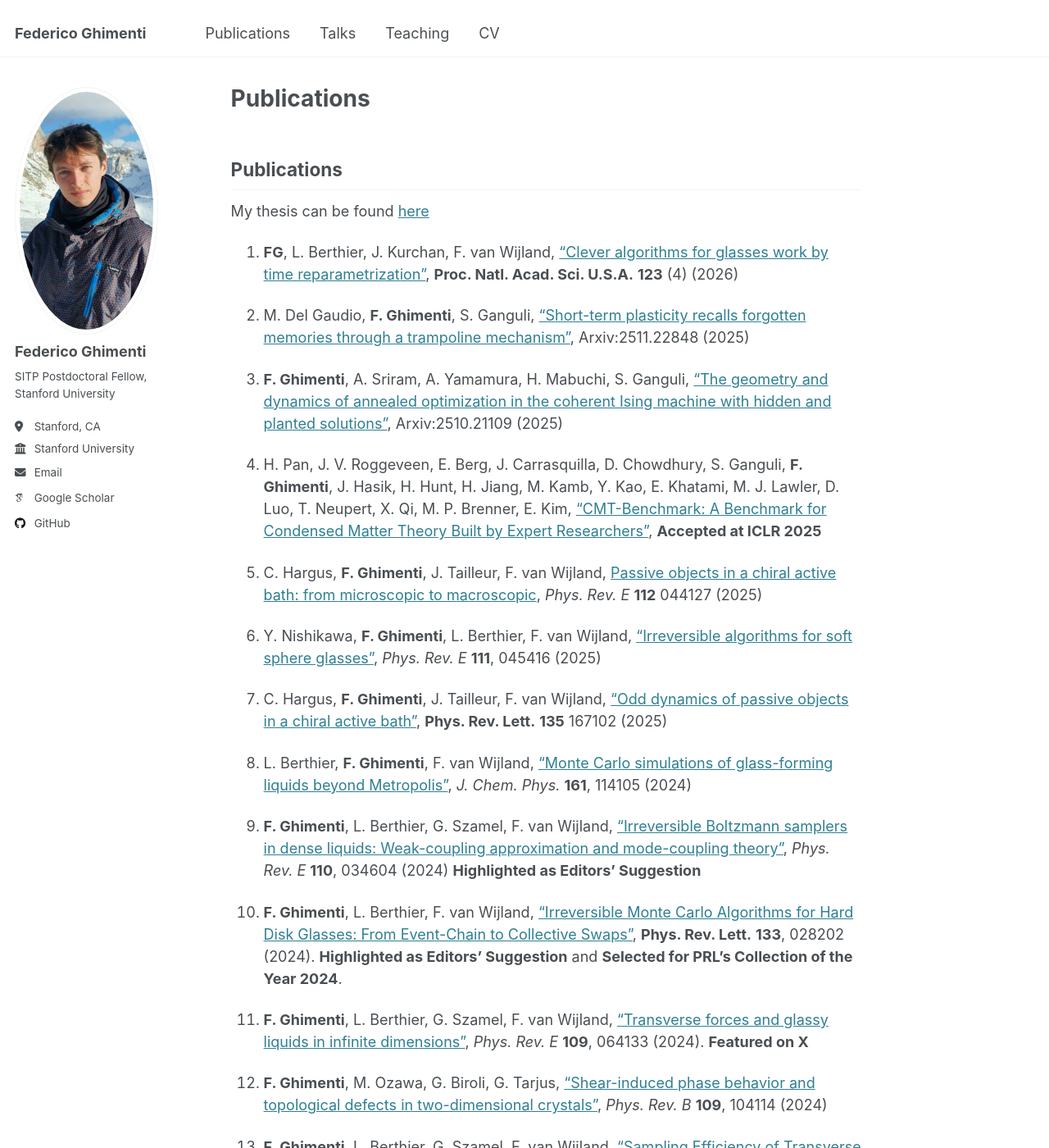
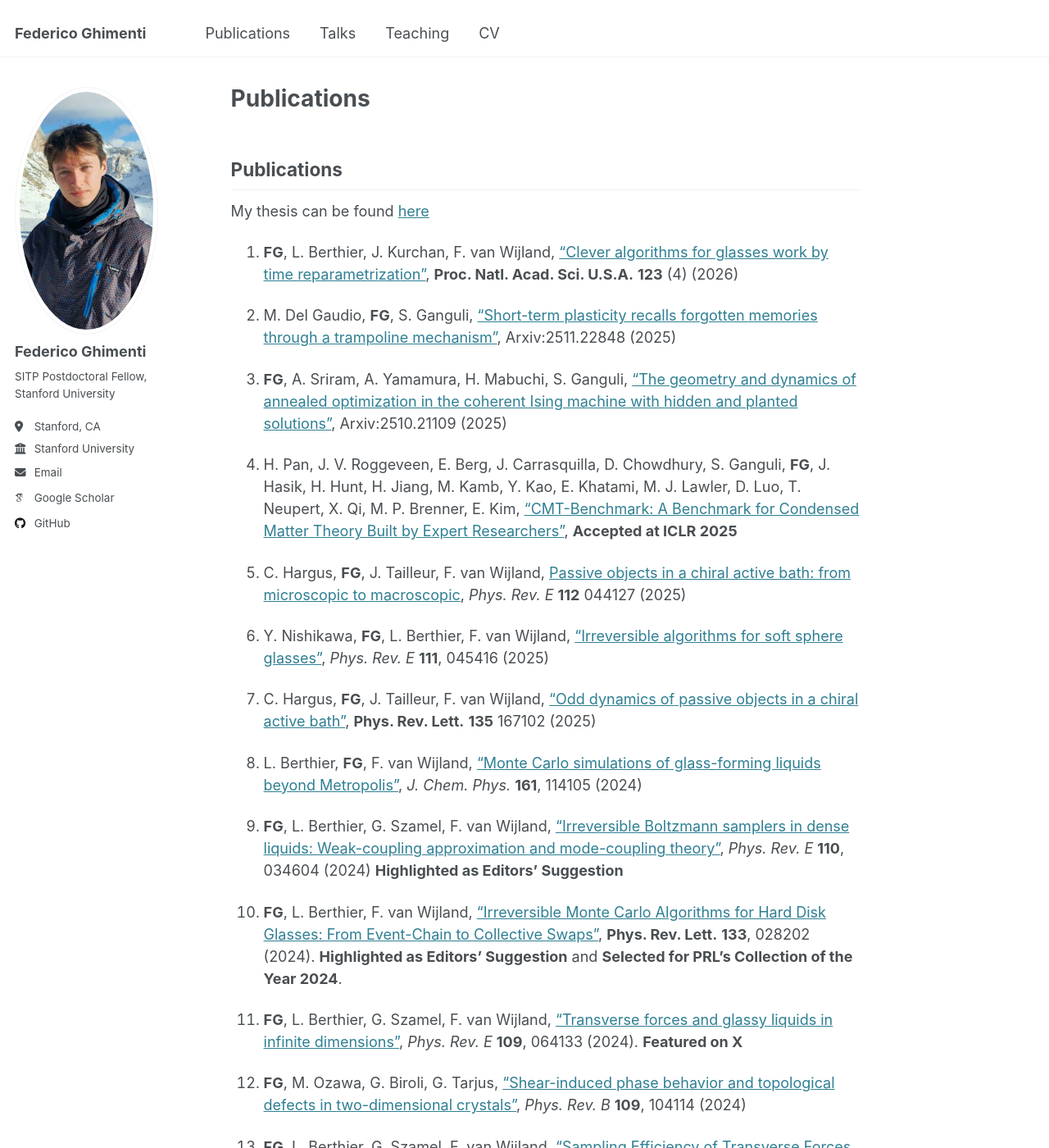
Before and after one commit to FedericoGhimenti/FedericoGhimenti.github.io, a Jekyll site: the page built from _pages/publications.md, in a window 1280 px wide and 1400 px high. Shown: the whole window at 82% size. Built offline with Jekyll 4.4.1, drawn with Linux system fonts in a browser that asks for light colours; some web fonts are replaced.

Commit message:
Update CV&Publications

```diff
--- a/_pages/publications.md
+++ b/_pages/publications.md
@@ -10,28 +10,28 @@ My thesis can be found [here](/files/manuscript_Ghimenti.pdf)
 
 14. **FG**, L. Berthier, J. Kurchan, F. van Wijland, ["Clever algorithms for glasses work by time reparametrization"](https://doi.org/10.1073/pnas.2520818123), **Proc. Natl. Acad. Sci. U.S.A.** **123** (4) (2026)
 
-13. M. Del Gaudio, **F. Ghimenti**, S. Ganguli, ["Short-term plasticity recalls forgotten memories through a trampoline mechanism"](https://arxiv.org/abs/2511.22848), Arxiv:2511.22848 (2025)
+13. M. Del Gaudio, **FG**, S. Ganguli, ["Short-term plasticity recalls forgotten memories through a trampoline mechanism"](https://arxiv.org/abs/2511.22848), Arxiv:2511.22848 (2025)
 
-12. **F. Ghimenti**, A. Sriram, A. Yamamura, H. Mabuchi, S. Ganguli, ["The geometry and dynamics of annealed optimization in the coherent Ising machine with hidden and planted solutions"](https://arxiv.org/abs/2510.21109), Arxiv:2510.21109 (2025)
+12. **FG**, A. Sriram, A. Yamamura, H. Mabuchi, S. Ganguli, ["The geometry and dynamics of annealed optimization in the coherent Ising machine with hidden and planted solutions"](https://arxiv.org/abs/2510.21109), Arxiv:2510.21109 (2025)
 
-11. H. Pan, J. V. Roggeveen, E. Berg, J. Carrasquilla, D. Chowdhury, S. Ganguli, **F. Ghimenti**, J. Hasik, H. Hunt, H. Jiang, M. Kamb, Y. Kao, E. Khatami, M. J. Lawler, D. Luo, T. Neupert, X. Qi, M. P. Brenner, E. Kim, ["CMT-Benchmark: A Benchmark for Condensed Matter Theory Built by Expert Researchers"](https://arxiv.org/abs/2510.05228), **Accepted at ICLR 2025**
+11. H. Pan, J. V. Roggeveen, E. Berg, J. Carrasquilla, D. Chowdhury, S. Ganguli, **FG**, J. Hasik, H. Hunt, H. Jiang, M. Kamb, Y. Kao, E. Khatami, M. J. Lawler, D. Luo, T. Neupert, X. Qi, M. P. Brenner, E. Kim, ["CMT-Benchmark: A Benchmark for Condensed Matter Theory Built by Expert Researchers"](https://arxiv.org/abs/2510.05228), **Accepted at ICLR 2025**
 
-10. C. Hargus, **F. Ghimenti**, J. Tailleur, F. van Wijland, [Passive objects in a chiral active bath: from microscopic to macroscopic](https://journals.aps.org/pre/abstract/10.1103/qb5j-y254), *Phys. Rev. E* **112** 044127 (2025)
+10. C. Hargus, **FG**, J. Tailleur, F. van Wijland, [Passive objects in a chiral active bath: from microscopic to macroscopic](https://journals.aps.org/pre/abstract/10.1103/qb5j-y254), *Phys. Rev. E* **112** 044127 (2025)
 
-9. Y. Nishikawa, **F. Ghimenti**, L. Berthier, F. van Wijland, ["Irreversible algorithms for soft sphere glasses"](https://journals.aps.org/pre/abstract/10.1103/PhysRevE.111.045416), *Phys. Rev. E* **111**, 045416 (2025)
+9. Y. Nishikawa, **FG**, L. Berthier, F. van Wijland, ["Irreversible algorithms for soft sphere glasses"](https://journals.aps.org/pre/abstract/10.1103/PhysRevE.111.045416), *Phys. Rev. E* **111**, 045416 (2025)
 
-8. C. Hargus, **F. Ghimenti**, J. Tailleur, F. van Wijland, ["Odd dynamics of passive objects in a chiral active bath"](https://journals.aps.org/prl/abstract/10.1103/pdpf-sd9q), **Phys. Rev. Lett.** **135** 167102 (2025)
+8. C. Hargus, **FG**, J. Tailleur, F. van Wijland, ["Odd dynamics of passive objects in a chiral active bath"](https://journals.aps.org/prl/abstract/10.1103/pdpf-sd9q), **Phys. Rev. Lett.** **135** 167102 (2025)
 
-7. L. Berthier, **F. Ghimenti**, F. van Wijland, ["Monte Carlo simulations of glass-forming liquids beyond Metropolis"](https://pubs.aip.org/aip/jcp/article-abstract/161/11/114105/3312882/Monte-Carlo-simulations-of-glass-forming-liquids?redirectedFrom=fulltext), *J. Chem. Phys.* **161**, 114105 (2024)
+7. L. Berthier, **FG**, F. van Wijland, ["Monte Carlo simulations of glass-forming liquids beyond Metropolis"](https://pubs.aip.org/aip/jcp/article-abstract/161/11/114105/3312882/Monte-Carlo-simulations-of-glass-forming-liquids?redirectedFrom=fulltext), *J. Chem. Phys.* **161**, 114105 (2024)
 
-6. **F. Ghimenti**, L. Berthier, G. Szamel, F. van Wijland, ["Irreversible Boltzmann samplers in dense liquids: Weak-coupling approximation and mode-coupling theory"](https://journals.aps.org/pre/abstract/10.1103/PhysRevE.110.034604), *Phys. Rev. E* **110**, 034604 (2024) **Highlighted as Editors' Suggestion**
+6. **FG**, L. Berthier, G. Szamel, F. van Wijland, ["Irreversible Boltzmann samplers in dense liquids: Weak-coupling approximation and mode-coupling theory"](https://journals.aps.org/pre/abstract/10.1103/PhysRevE.110.034604), *Phys. Rev. E* **110**, 034604 (2024) **Highlighted as Editors' Suggestion**
 
-5. **F. Ghimenti**, L. Berthier, F. van Wijland, ["Irreversible Monte Carlo Algorithms for Hard Disk Glasses: From Event-Chain to Collective Swaps"](https://journals.aps.org/prl/abstract/10.1103/PhysRevLett.133.028202), **Phys. Rev. Lett.** **133**, 028202 (2024). **Highlighted as Editors' Suggestion** and **Selected for PRL's Collection of the Year 2024**.
+5. **FG**, L. Berthier, F. van Wijland, ["Irreversible Monte Carlo Algorithms for Hard Disk Glasses: From Event-Chain to Collective Swaps"](https://journals.aps.org/prl/abstract/10.1103/PhysRevLett.133.028202), **Phys. Rev. Lett.** **133**, 028202 (2024). **Highlighted as Editors' Suggestion** and **Selected for PRL's Collection of the Year 2024**.
 
-4. **F. Ghimenti**, L. Berthier, G. Szamel, F. van Wijland, ["Transverse forces and glassy liquids in infinite dimensions"](https://journals.aps.org/pre/abstract/10.1103/PhysRevE.109.064133), *Phys. Rev. E* **109**, 064133 (2024). **Featured on X**
+4. **FG**, L. Berthier, G. Szamel, F. van Wijland, ["Transverse forces and glassy liquids in infinite dimensions"](https://journals.aps.org/pre/abstract/10.1103/PhysRevE.109.064133), *Phys. Rev. E* **109**, 064133 (2024). **Featured on X**
 
-3. **F. Ghimenti**, M. Ozawa, G. Biroli, G. Tarjus, ["Shear-induced phase behavior and topological defects in two-dimensional crystals"](https://journals.aps.org/prb/abstract/10.1103/PhysRevB.109.104114), *Phys. Rev. B* **109**, 104114 (2024)
+3. **FG**, M. Ozawa, G. Biroli, G. Tarjus, ["Shear-induced phase behavior and topological defects in two-dimensional crystals"](https://journals.aps.org/prb/abstract/10.1103/PhysRevB.109.104114), *Phys. Rev. B* **109**, 104114 (2024)
 
-2. **F. Ghimenti**, L. Berthier, G. Szamel, F. van Wijland, ["Sampling Efficiency of Transverse Forces in Dense Liquids"](https://journals.aps.org/prl/abstract/10.1103/PhysRevLett.131.257101), **Phys. Rev. Lett.** **131**, 257101 (2023) **Highlighted as Editors' Suggestion**
+2. **FG**, L. Berthier, G. Szamel, F. van Wijland, ["Sampling Efficiency of Transverse Forces in Dense Liquids"](https://journals.aps.org/prl/abstract/10.1103/PhysRevLett.131.257101), **Phys. Rev. Lett.** **131**, 257101 (2023) **Highlighted as Editors' Suggestion**
 
-1. **F. Ghimenti**, F. van Wijland, ["Accelerating, to some extent, the 𝑝-spin dynamics"](https://journals.aps.org/pre/abstract/10.1103/PhysRevE.105.054137), *Phys. Rev. E* **105**, 054137 (2022)
+1. **FG**, F. van Wijland, ["Accelerating, to some extent, the 𝑝-spin dynamics"](https://journals.aps.org/pre/abstract/10.1103/PhysRevE.105.054137), *Phys. Rev. E* **105**, 054137 (2022)
```
Also changed, not shown: _pages/talks.md (+2 -0 lines).
